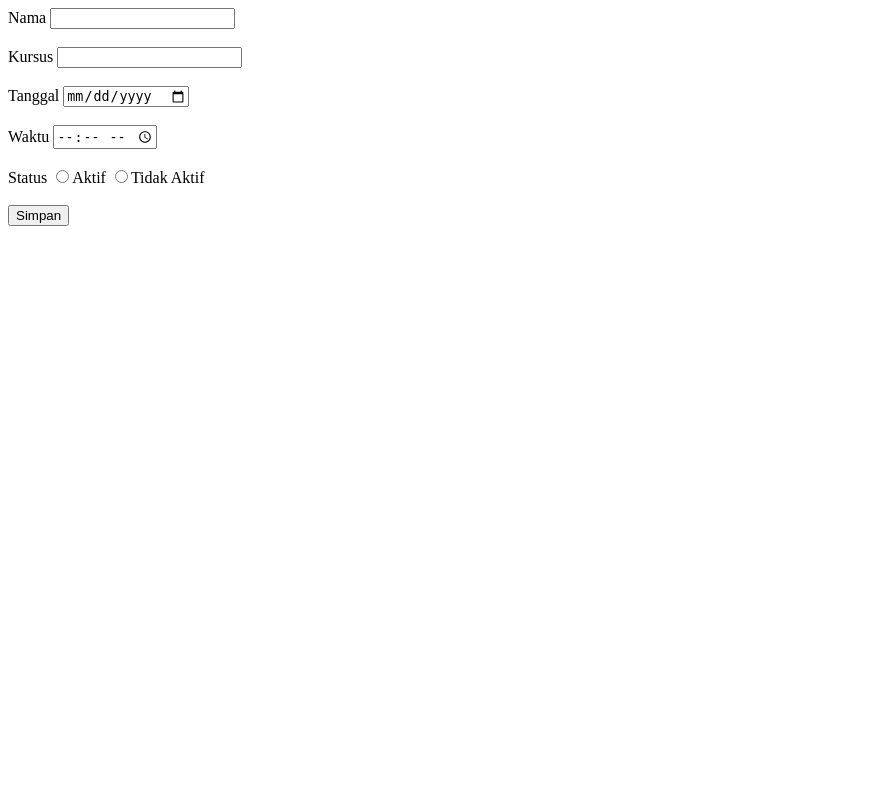
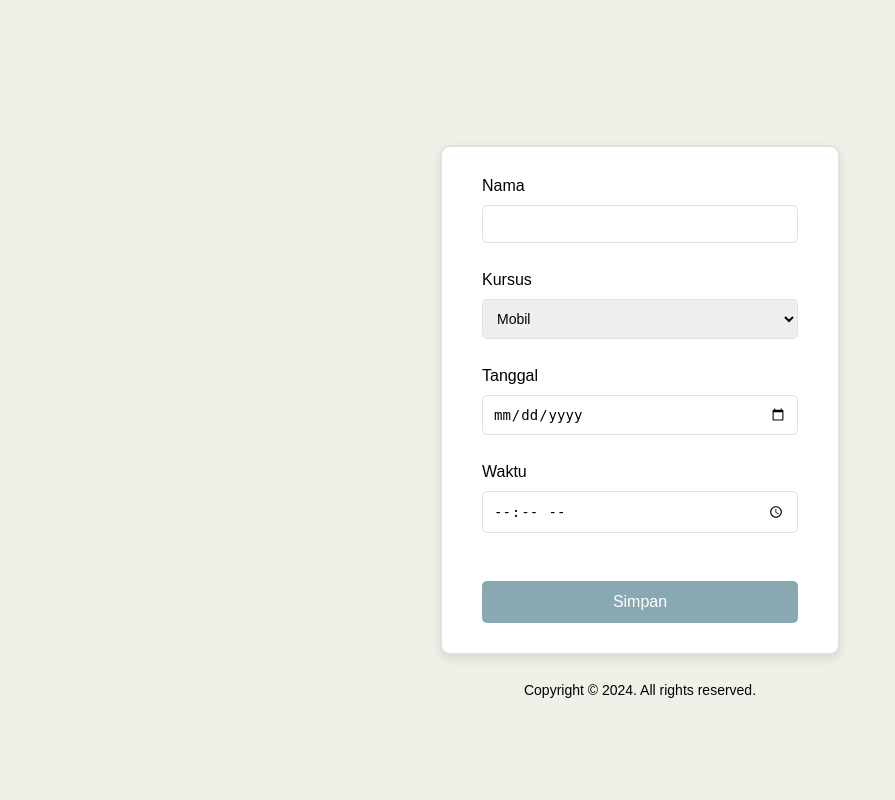
Before and after one commit to coronafloat/TR-Pemrograman-Web, a PHP site: page /frontend/admin/view-tambah-kursus.php in a window 1280 px wide. Shown: the whole page, without its empty margins (0-895 px from the left). Run offline with PHP 8.4, Linux system fonts and the light colour scheme.

Commit message:
Update view-tambah-kursus.php

```diff
--- a/frontend/admin/view-tambah-kursus.php
+++ b/frontend/admin/view-tambah-kursus.php
@@ -1,17 +1,115 @@
 <html>
-    <head></head>
+    <head>
+        <title>Tambah Jadwal</title>
+        <!-- <link rel="stylesheet" href="view-tambah-kursus.css"> -->
+        <link rel="icon" href="../../assets/favicon-logo.png" type="image/png">
+        <style>
+            * {
+                margin: 0;
+                padding: 0;
+                box-sizing: border-box;
+            }
+
+            body {
+                font-family: Arial, sans-serif;
+                background-color: #F1F0E8;
+                display: flex;
+                justify-content: center;
+                align-items: center;
+                height: 100vh;
+                padding: 20px;
+            }
+
+            form {
+                background-color: #FFFFFF;
+                border: 2px solid #E5E1DA;
+                border-radius: 10px;
+                padding: 30px 40px;
+                box-shadow: 0 4px 10px rgba(0, 0, 0, 0.1);
+                text-align: left;
+                width: 100%;
+                max-width: 400px;
+            }
+
+            form input[type="text"],
+            form select,
+            form input[type="date"],
+            form input[type="time"] {
+                width: 100%;
+                padding: 10px;
+                margin: 10px 0;
+                border: 1px solid #E5E1DA;
+                border-radius: 5px;
+                font-size: 14px;
+            }
+
+            form input[type="text"]:focus,
+            form select:focus,
+            form input[type="date"]:focus,
+            form input[type="time"]:focus {
+                border-color: #89A8B2;
+                outline: none;
+                box-shadow: 0 0 5px rgba(137, 168, 178, 0.5);
+            }
+
+            form input[type="submit"] {
+                background-color: #89A8B2;
+                color: #FFFFFF;
+                border: none;
+                padding: 12px 20px;
+                border-radius: 5px;
+                font-size: 16px;
+                cursor: pointer;
+                transition: background-color 0.3s ease;
+                width: 100%;
+                margin-top: 20px;
+            }
+
+            form input[type="submit"]:hover {
+                background-color: #6D8A96;
+            }
+
+            form label {
+                display: block;
+                font-weight: bold;
+                margin-bottom: 5px;
+                color: #1b1b1b;
+            }
+
+            .bg-white {
+                position: absolute;
+                display: flex;
+                justify-content: flex-end;
+                align-items: flex-end;
+                text-align: right;
+                margin-top: 620px;
+                margin-bottom: 40px;
+                margin-right: 40px;
+                margin-left: 40px;
+                font-size: 14px;
+            }
+        </style>
+    </head>
     <body>
         <form method="post" action="../../backend/admin/proses-tambah-kursus.php">
             Nama  <input type="text" name="txtNama"><br><br>
-            Kursus <input type="text" name="txtKursus"><br><br>
+            Kursus
+            <select name="txtKursus" id="kursus">
+                <option value="Mobil">Mobil</option>
+                <option value="Motor">Motor</option>
+            </select><br><br>
             Tanggal <input type="date" name="txtTanggal"><br><br>
             Waktu <input type="time" name="txtWaktu"><br><br>
-            Status
-            <input type="radio" name="radStatus" value="Aktif">Aktif
-            <input type="radio" name="radStatus" value="Tidak Aktif">Tidak Aktif
-            <br><br>
 
             <input type="submit" value="Simpan">
         </form>
+
+        <!-- FOOTER -->
+        <footer class="bg-white">
+            <p class="mt-4 text-center text-sm text-black lg:mt-0 lg:text-right">
+                Copyright &copy; 2024. All rights reserved.
+            </p>
+        </footer>
+        <!-- End of FOOTER -->
     </body>
 </html>
```
